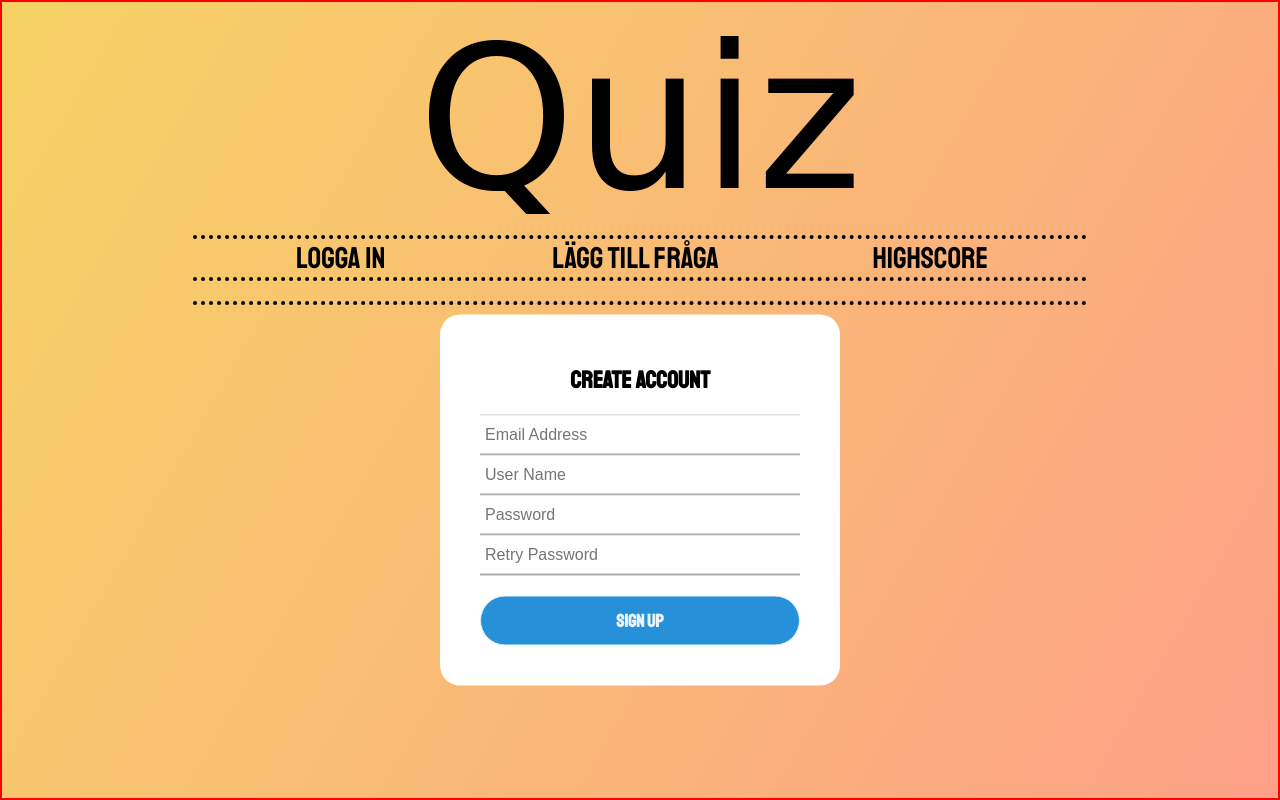
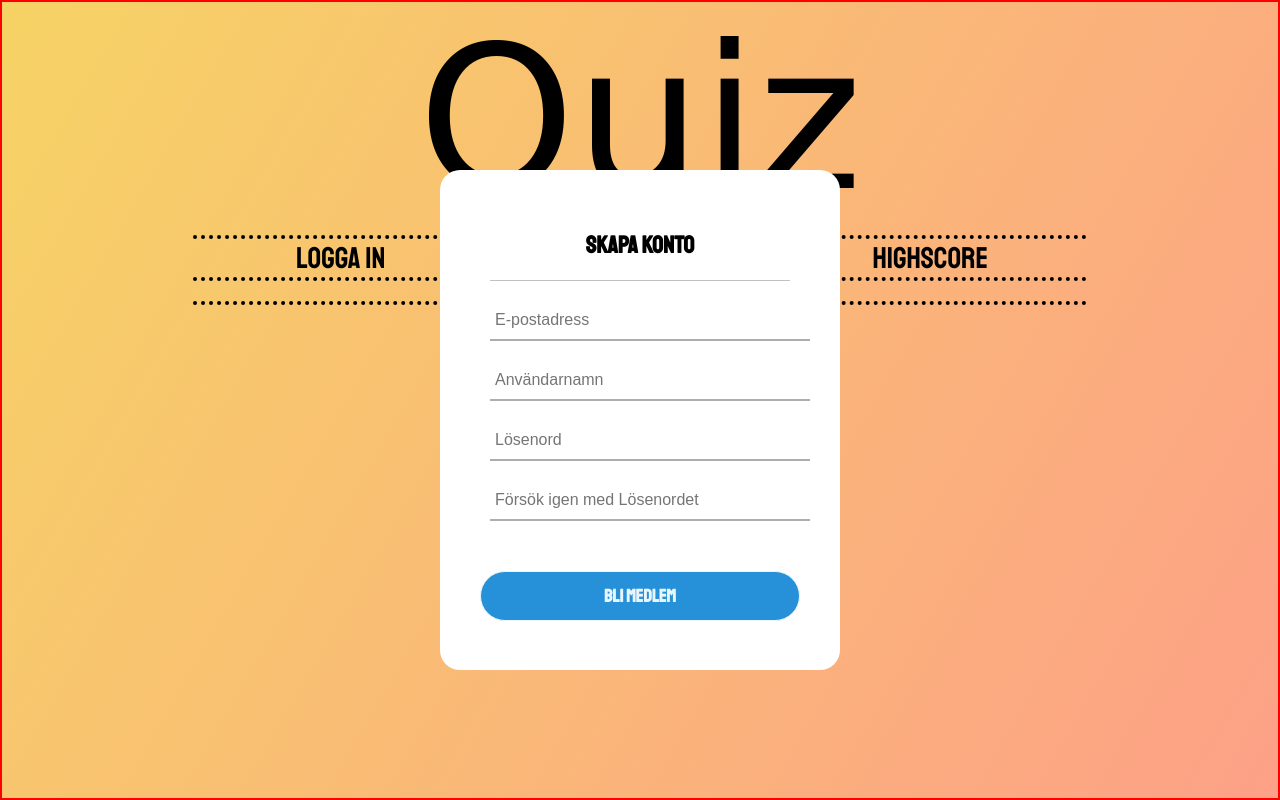
Before and after one commit to PhilipRautiainen1/Projekt-i-Webbramverk, a Flask app: page /signup in a window 1280 px wide. Run offline with Flask 2, Linux system fonts and the light colour scheme; some web fonts are replaced.

Commit message:
more changes in login css and signup css.

```diff
--- a/view/static/css/login.css
+++ b/view/static/css/login.css
@@ -8,10 +8,11 @@
     transform: translate(-50%, -50%);
     width: 400px;
     background: #fff;
-    border-radius: 10px;
+    border-radius: 20px;
   }
 
   .center h1{
+    margin-top: 30px;
     text-align: center;
     padding: 0 0 20px 0;
     border-bottom: 1px solid silver;
@@ -86,10 +87,10 @@
   }
 
   input[type="submit"]:hover{
-    border-color: #2691d9;
     transition: .5s;
     background-image: linear-gradient(120deg, #f6d365, #fda087);
     box-shadow: 0 4px 10px 0 rgba(0,0,0,0.1);
+    border: none;
 
   }
 
@@ -107,6 +108,7 @@
   .signup-link a:hover{
     background-image: linear-gradient(120deg, #f6d365, #fda087);
     box-shadow: 0 4px 10px 0 rgba(0,0,0,0.1);
+    border: none;
 
   }
 
@@ -132,4 +134,5 @@
   .home-link a:hover{
     background-image: linear-gradient(120deg, #f6d365, #fda087);
     box-shadow: 0 4px 10px 0 rgba(0,0,0,0.1);
+    border: none;
   }
--- a/view/static/css/signup.css
+++ b/view/static/css/signup.css
@@ -1,33 +1,19 @@
-
 *{
     margin: 0;
     padding: 0;
     box-sizing: border-box;
 }
 
-body{
-    margin: 0;
-    padding: 0;
-}
-
-.test{
-    width: 100%;
-    height: 40%;
-    position: absolute;
-    padding: 40px;
-    transform: translate(-50%, -50%);
-    border-radius: 50px;
-  }
-
 
 .signup-form{
     font-family: 'Staatliches', cursive;
     background: linear-gradient(120deg, #f6d365, #fda087);
     position: absolute;
-    top: 50%;
+    top: 40%;
     left: 50%;
     transform: translate(-50%, -50%);
     width: 400px;
+    height: 500px;
     background: #fff;
     border-radius: 20px;
     margin-top: 100px;
@@ -38,6 +24,7 @@ body{
 
 
 .signup-form h1{
+    margin: 10px;
     padding: 0 0 20px 0;
     text-align: center;
     border-bottom: 1px solid silver;
@@ -54,12 +41,14 @@ body{
     border-bottom: 2px solid #adadad;
     height: 40px;
     font-size: 16px;
+    height: 40px;
+    margin: 10px;
 }
 
 .signup_button{
     width: 100%;
     height: 50px;
-    margin-top: 20px;
+    margin-top: 40px;
     border: 1px solid;
     background: #2691d9;
     border-radius: 25px;
@@ -74,4 +63,5 @@ body{
 .signup_button:hover{
     background-image: linear-gradient(120deg, #f6d365, #fda087);
     box-shadow: 0 4px 10px 0 rgba(0,0,0,0.1);
+    border: none;
 }
--- a/view/templates/signup.html
+++ b/view/templates/signup.html
@@ -1,20 +1,18 @@
 {% extends 'base.html' %}
 
 {% block content %}
-    <div class="test"></div>
     <div class="signup-form">
         <form name='sign_up_form' onsubmit='return validate()'>
-            <h1> CREATE ACCOUNT</h1>
-            <input type="email" name="email" placeholder="Email Address"  class="text_button" /> <br />
+            <h1> SKAPA KONTO </h1>
+            <input type="email" name="email" placeholder="E-postadress"  class="text_button" /> <br />
             <div class='error' id='email_error'></div>
-            <input type="text" name="username" placeholder="User Name" class="text_button" /> <br />
+            <input type="text" name="username" placeholder="Användarnamn" class="text_button" /> <br />
             <div class='error' id='username_error'></div>
-            <input type="password" name="password" placeholder="Password" class="text_button" /> <br />
+            <input type="password" name="password" placeholder="Lösenord" class="text_button" /> <br />
             <div class='error' id='password1_error'></div>
-            <input type="password" name="password" placeholder="Retry Password" class="text_button" /> <br />
+            <input type="password" name="password" placeholder="Försök igen med Lösenordet" class="text_button" /> <br />
             <div class='error' id='password2_error'></div>
-            <input type="submit" value="Sign Up" class="signup_button" /> <br />
+            <input type="submit" value="Bli Medlem" class="signup_button" /> <br />
         </form>
     </div>
-
 {% endblock %}
```
Also changed, not shown: view/templates/login.html (+8 -8 lines).
